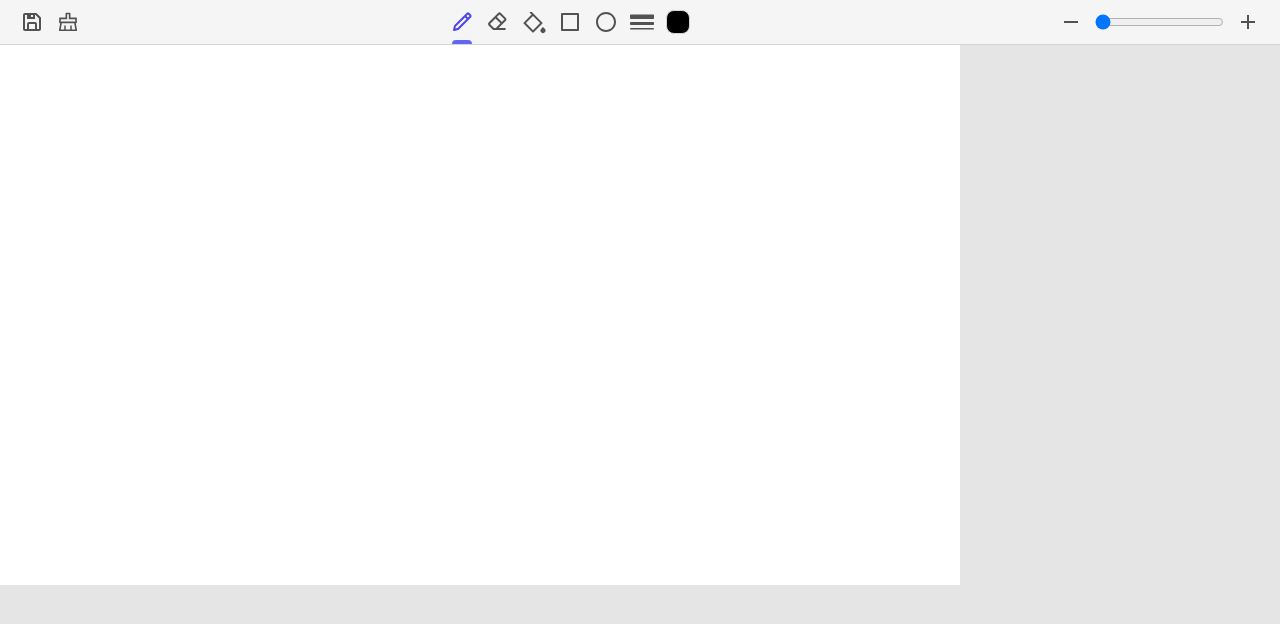
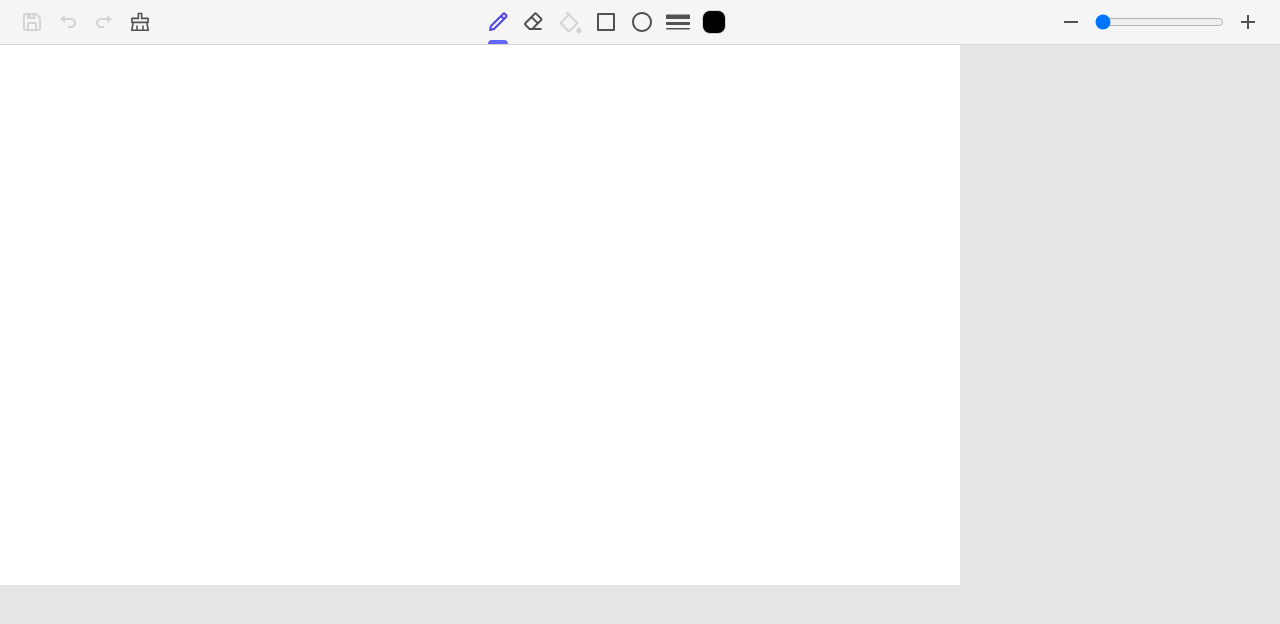
Before and after one commit to iEranDEV/drawing-app, a React (Create React App) app: page / in a window 1280 px wide. Shown: the top 624 px of the page. Built offline with nearby package versions, Linux system fonts and the light colour scheme.

Commit message:
history, undo, redo

```diff
--- a/src/App.tsx
+++ b/src/App.tsx
@@ -1,4 +1,4 @@
-import { useState } from "react";
+import { useEffect, useState } from "react";
 import AccessibilityBar from "./components/AccessibilityBar";
 import DrawingBoard from "./components/DrawingBoard";
 import { BrushContext } from "./context/BrushContext";
@@ -7,16 +7,49 @@ function App() {
 	const [ctx, setCtx] = useState<CanvasRenderingContext2D | undefined | null>(null);
 	const [zoom, setZoom] = useState(0.5);
 	const [brush, setBrush] = useState({type: 'PENCIL', width: 3, color: '#000000'})
+	const [history, setHistory] = useState(Array<HistoryItem>());
+	const [currentHistory, setCurrentHistory] = useState(0);
+
+	useEffect(() => {
+		const redraw = () => {
+			const toRedraw = history.slice(currentHistory);
+			if(ctx) {
+
+				ctx.clearRect(0, 0, ctx.canvas.width, ctx.canvas.height);
+
+				toRedraw.reverse().forEach((historyItem) => {
+					console.log(historyItem);
+					ctx.lineWidth = brush.width;
+					if(brush.type === 'PENCIL') {
+						ctx.strokeStyle = brush.color;
+					} else if (brush.type === 'ERASER') {
+						ctx.strokeStyle = 'white';
+					}
+					ctx.lineCap = 'round';
+					ctx.lineJoin = 'round';
+					historyItem.points.forEach((point) => {
+						ctx.lineTo(point.x, point.y);
+						ctx.stroke();
+					})
+					ctx.stroke();
+            		ctx.beginPath();
+				})
+			}
+		}
+
+		redraw()
+
+	}, [currentHistory])
 
 	return (
-		<BrushContext.Provider value={{brush, setBrush}}>
+		<BrushContext.Provider value={{brush, setBrush, history, setHistory}}>
 			<div className="w-screen h-screen bg-neutral-200 flex flex-col">
 				{/* Menu, save, changes history */}
-				<AccessibilityBar zoom={zoom} setZoom={setZoom} ctx={ctx}></AccessibilityBar>
+				<AccessibilityBar zoom={zoom} setZoom={setZoom} ctx={ctx} currentHistory={currentHistory} setCurrentHistory={setCurrentHistory}></AccessibilityBar>
 
 				{/* Canvas */}
 				<div className="w-full h-full overflow-auto relative">
-					<DrawingBoard ctx={ctx} setCtx={setCtx} zoom={zoom}></DrawingBoard>
+					<DrawingBoard ctx={ctx} setCtx={setCtx} zoom={zoom} setCurrentHistory={setCurrentHistory} currentHistory={currentHistory}></DrawingBoard>
 				</div>
 			</div>
 		</BrushContext.Provider>
--- a/src/components/AccessibilityBar.tsx
+++ b/src/components/AccessibilityBar.tsx
@@ -1,5 +1,5 @@
 import { AiOutlineClear } from 'react-icons/ai'
-import { BiSave, BiPencil, BiSquare, BiCircle, BiEraser, BiPlus, BiMinus } from 'react-icons/bi'
+import { BiSave, BiPencil, BiSquare, BiCircle, BiEraser, BiPlus, BiMinus, BiRedo, BiUndo } from 'react-icons/bi'
 import { RiPaintLine } from 'react-icons/ri'
 import { BsBorderWidth } from 'react-icons/bs'
 import LineWidthModal from './modals/LineWidthModal'
@@ -12,9 +12,11 @@ type AccessibilityBarProps = {
     ctx: CanvasRenderingContext2D | undefined | null,
     zoom: number,
     setZoom: Function,
+    setCurrentHistory: Function,
+    currentHistory: number
 }
 
-function AccessibilityBar({ ctx, zoom, setZoom }: AccessibilityBarProps) {
+function AccessibilityBar({ ctx, zoom, setZoom,currentHistory, setCurrentHistory }: AccessibilityBarProps) {
 
     const brushContext = useContext(BrushContext);
     const brush = brushContext.brush;
@@ -38,22 +40,21 @@ function AccessibilityBar({ ctx, zoom, setZoom }: AccessibilityBarProps) {
 
             {/* Save, undo, redo */}
             <div className='flex h-full gap-3 justify-center items-center'>
-                {/* Menu */}
-                {/*
-                <AiOutlineMenu className='icon-accessibility'></AiOutlineMenu>
-                */}
+                {/* Save image */}
+                <AccessibilityButton icon={<BiSave className='icon-accessibility icon-inactive'></BiSave>}></AccessibilityButton>
 
-                {/* Save image */}
-                <BiSave className='icon-accessibility'></BiSave>
+                {/* Undo history */}
+                <AccessibilityButton onClick={() => brushContext.history.length !== currentHistory && setCurrentHistory(currentHistory + 1)} icon={<BiUndo className={'icon-accessibility ' + (brushContext.history.length === currentHistory && 'icon-inactive')}></BiUndo>}></AccessibilityButton>
 
-                {/*}
-                <BiUndo className='icon-accessibility'></BiUndo>
-
-                <BiRedo className='icon-accessibility'></BiRedo>
-                /*}
+                {/* Redo history */}
+                <AccessibilityButton onClick={() => (currentHistory > 0 && setCurrentHistory(currentHistory - 1))} icon={<BiRedo className={'icon-accessibility ' + (currentHistory === 0 && 'icon-inactive')}></BiRedo>}></AccessibilityButton>
 
                 {/* Clear canvas */}
-                <AccessibilityButton onClick={() => ctx?.clearRect(0, 0, ctx.canvas.width, ctx.canvas.height)} icon={<AiOutlineClear className='icon-accessibility'></AiOutlineClear>}></AccessibilityButton>
+                <AccessibilityButton onClick={() => {
+                    ctx?.clearRect(0, 0, ctx.canvas.width, ctx.canvas.height);
+                    brushContext.setHistory([]);
+                    setCurrentHistory(0);
+                }} icon={<AiOutlineClear className='icon-accessibility'></AiOutlineClear>}></AccessibilityButton>
             </div>
 
             {/* Tools */}
@@ -66,7 +67,7 @@ function AccessibilityBar({ ctx, zoom, setZoom }: AccessibilityBarProps) {
                 <AccessibilityButton onClick={() => setBrushType('ERASER')} activeProp={brush.type === 'ERASER'} icon={<BiEraser className='icon-accessibility'></BiEraser>}></AccessibilityButton>
 
                 {/* Fill */}
-                <RiPaintLine className='icon-accessibility'></RiPaintLine>
+                <AccessibilityButton icon={<RiPaintLine className='icon-accessibility icon-inactive'></RiPaintLine>}></AccessibilityButton>
 
                 {/* Square */}
                 <AccessibilityButton icon={<BiSquare className='icon-accessibility'></BiSquare>}></AccessibilityButton>
--- a/src/components/DrawingBoard.tsx
+++ b/src/components/DrawingBoard.tsx
@@ -4,10 +4,13 @@ import { BrushContext } from "../context/BrushContext";
 type DrawingBoardProps = {
     ctx: CanvasRenderingContext2D | undefined | null,
     setCtx: Function,
-    zoom: number
+    zoom: number,
+    setCurrentHistory: Function,
+    currentHistory: number
 }
 
-function DrawingBoard({ ctx, setCtx, zoom }: DrawingBoardProps) {
+function DrawingBoard({ ctx, setCtx, zoom, setCurrentHistory, currentHistory }: DrawingBoardProps) {
+    const [points, setPoints] = useState(Array<CanvasPoint>());
 
     const brushContext = useContext(BrushContext);
     const brush = brushContext.brush;
@@ -32,14 +35,25 @@ function DrawingBoard({ ctx, setCtx, zoom }: DrawingBoardProps) {
         e.preventDefault();
 
         if(ctx && canvasElement.current) {
+
+            // Reset redo option
+            if(currentHistory !== 0) {
+                brushContext.setHistory([...brushContext.history].slice(currentHistory));
+                setCurrentHistory(0);
+            }
+
             let rect = (e.target as HTMLElement).getBoundingClientRect();
             let x = (e.clientX - rect.left) / zoom;
             let y = (e.clientY - rect.top) / zoom;
+
+            //console.log(x + ' ' + y)
+
             setPainting({
                 isPainting: true,
                 startX: x,
                 startY: y
             })
+            setPoints([{x: x, y: y}])
         }
     }
 
@@ -50,6 +64,13 @@ function DrawingBoard({ ctx, setCtx, zoom }: DrawingBoardProps) {
             startX: 0,
             startY: 0
         })
+        brushContext.setHistory([{
+            type: brush.type,
+            color: brush.color,
+            width: brush.width,
+            points: points
+        }, ...brushContext.history])
+        setPoints([]);
         if(ctx) {
             ctx.stroke();
             ctx.beginPath();
@@ -64,6 +85,9 @@ function DrawingBoard({ ctx, setCtx, zoom }: DrawingBoardProps) {
         let y = (e.clientY - rect.top) / zoom;
 
         if(ctx && canvasElement.current) {
+
+            setPoints([...points, {x: x, y:y}]);
+
             ctx.lineWidth = brush.width;
             if(brush.type === 'PENCIL') {
                 ctx.strokeStyle = brush.color;
@@ -86,7 +110,14 @@ function DrawingBoard({ ctx, setCtx, zoom }: DrawingBoardProps) {
                 onMouseDown={(e) => handleMouseDown(e)}
                 onMouseUp={(e) => handleMouseUp(e)}
                 onMouseMove={(e) => handleDraw(e)}
-                onMouseLeave={(e) => handleMouseUp(e)}
+                onMouseLeave={(e) => {
+                    handleDraw(e);
+                    setPainting({
+                        isPainting: false,
+                        startX: 0,
+                        startY: 0
+                    })
+                }}
                 className="bg-white absolute cursor-crosshair origin-top-left"
                 style={{ width: '1920px', height: '1080px', transform: 'scale(' + getScale() + ')'}}
         >
--- a/src/context/BrushContext.ts
+++ b/src/context/BrushContext.ts
@@ -2,5 +2,8 @@ import { createContext } from "react";
 
 export const BrushContext = createContext({
     brush: {type: 'PENCIL', width: 1, color: '#d946ef'},
-    setBrush: (brush: {type: string, width: number, color: string}) => {}
+    setBrush: (brush: {type: string, width: number, color: string}) => {},
+    history: Array<HistoryItem>(),
+    setHistory: (history: Array<HistoryItem>) => {},
+
 })
--- a/src/index.css
+++ b/src/index.css
@@ -18,6 +18,10 @@
 	@apply h-6 w-6 cursor-pointer hover:text-neutral-800;
 }
 
+.icon-inactive {
+	@apply !text-neutral-300 hover:text-neutral-300;
+}
+
 * {
 	@apply select-none;
 }
--- a/tsconfig.json
+++ b/tsconfig.json
@@ -18,9 +18,8 @@
     "resolveJsonModule": true,
     "isolatedModules": true,
     "noEmit": true,
+    "typeRoots": ["./types"],
     "jsx": "react-jsx"
   },
-  "include": [
-    "src"
-  ]
+  "include": ["next-env.d.ts", "**/*.ts", "**/*.tsx"],
 }
```
Also changed, not shown: types/index.ts (added, +11 -0 lines).
